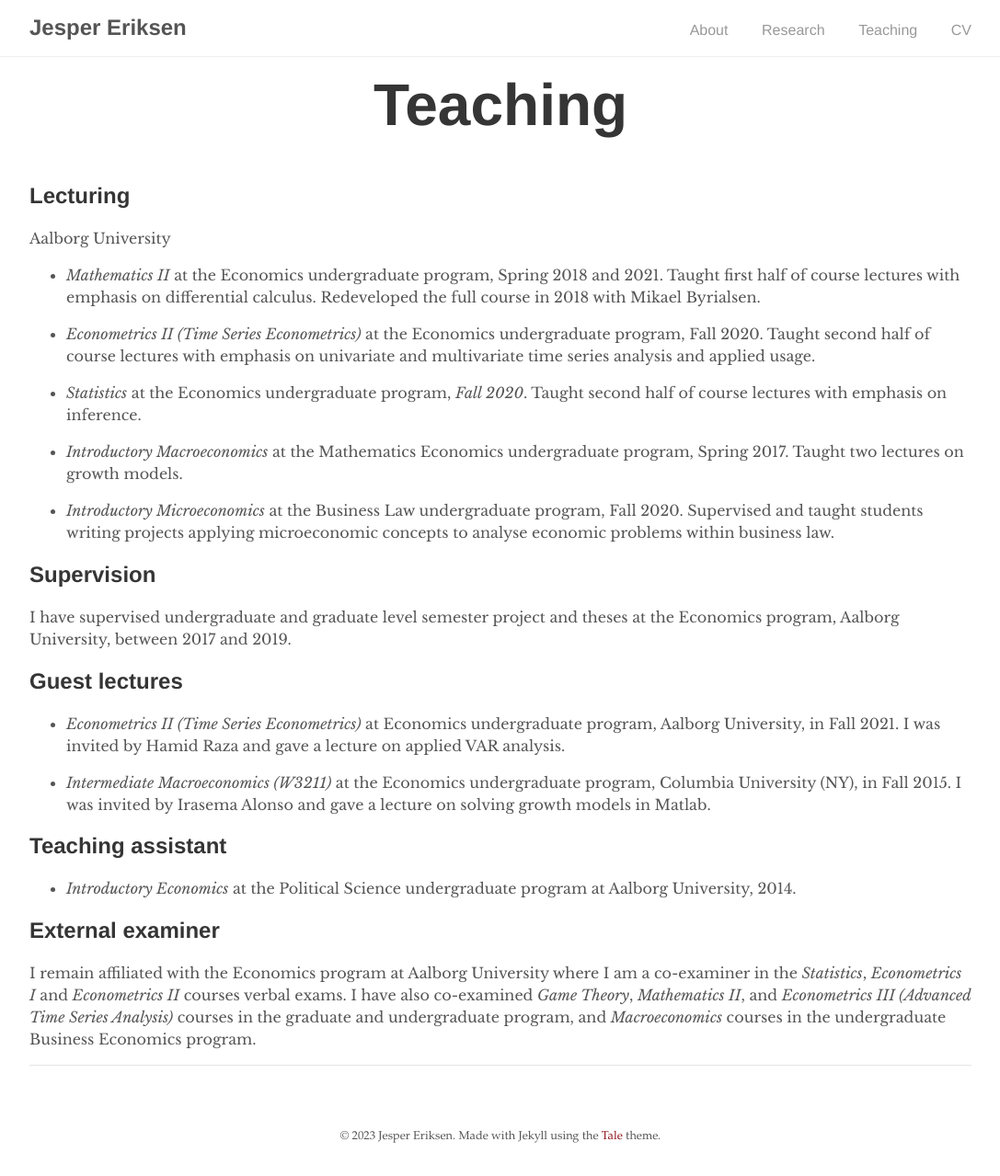
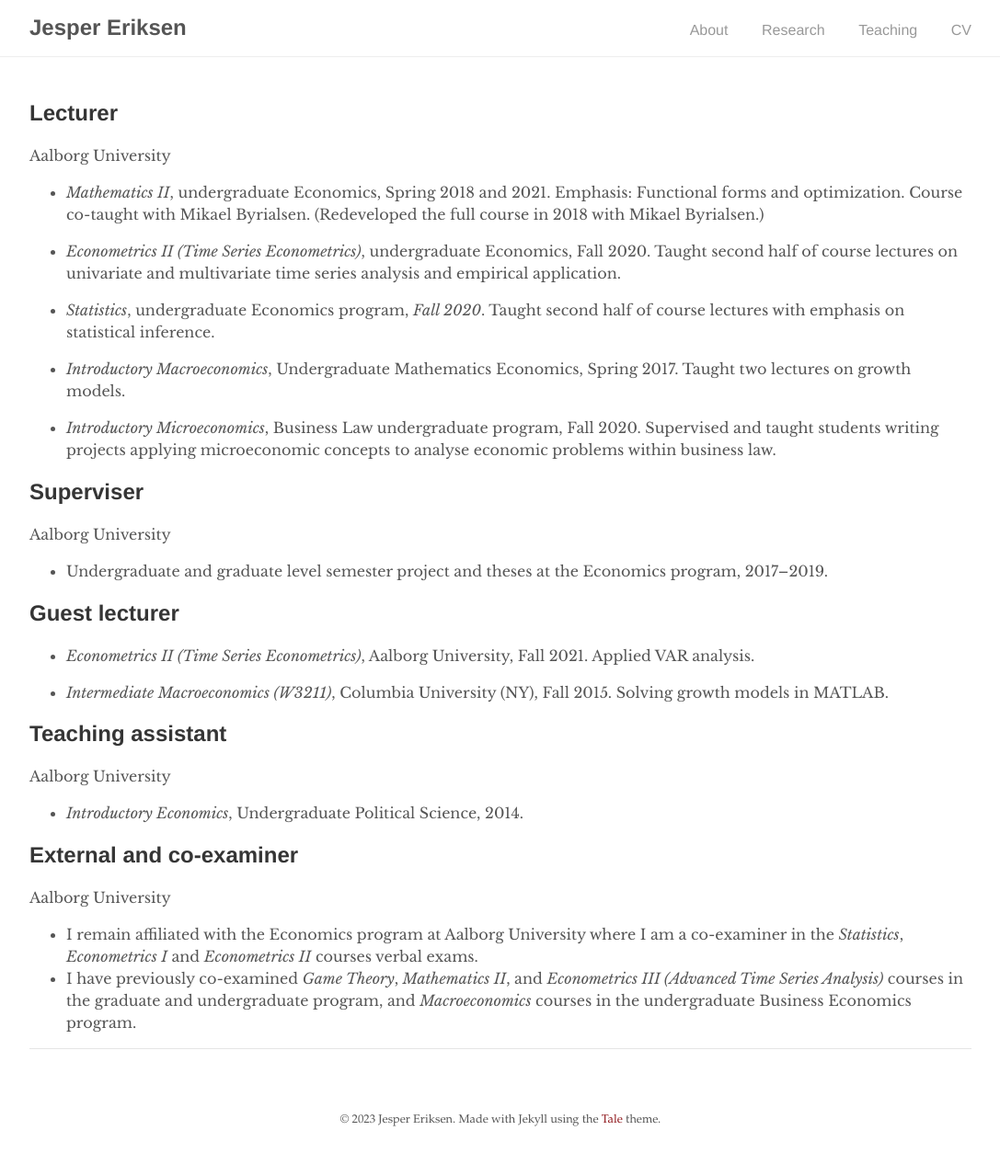
Before and after one commit to EriksenJ/EriksenJ.github.io, a Jekyll site: the page built from _pages/teaching.md, in a window 1280 px wide. Shown: the whole page at 92% size, without its empty margins (96-1183 px from the left). Built offline with Jekyll 4.4.1, drawn with Linux system fonts in a browser that asks for light colours.

Commit message:
update headlines and teaching

```diff
--- a/_pages/teaching.md
+++ b/_pages/teaching.md
@@ -1,44 +1,49 @@
 ---
 layout: plain
-title: "Teaching"
 author: "Jesper Eriksen"
 permalink: /teaching/
 ---
 
 
-
-## Lecturing
+## Lecturer
 
 Aalborg University
 
-- *Mathematics II* at the  Economics undergraduate program, Spring 2018 and 2021. Taught first half of course lectures with emphasis on differential calculus. Redeveloped the full course in 2018 with Mikael Byrialsen.
+- *Mathematics II*, undergraduate Economics, Spring 2018 and 2021. Emphasis: Functional forms and optimization. Course co-taught with Mikael Byrialsen. (Redeveloped the full course in 2018 with Mikael Byrialsen.)
 
-- *Econometrics II (Time Series Econometrics)* at the Economics undergraduate program, Fall 2020. Taught second half of course lectures with emphasis on univariate and multivariate time series analysis and applied usage.
+- *Econometrics II (Time Series Econometrics)*,  undergraduate Economics, Fall 2020. Taught second half of course lectures on univariate and multivariate time series analysis and empirical application.
 
-- *Statistics* at the Economics undergraduate program, *Fall 2020*. Taught second half of course lectures with emphasis on inference.
+- *Statistics*,  undergraduate Economics program, *Fall 2020*. Taught second half of course lectures with emphasis on statistical inference.
 
-- *Introductory Macroeconomics* at the Mathematics Economics undergraduate program, Spring 2017. Taught two lectures on growth models.
+- *Introductory Macroeconomics*,  Undergraduate Mathematics Economics, Spring 2017. Taught two lectures on growth models.
 
-- *Introductory Microeconomics* at the Business Law undergraduate program, Fall 2020. Supervised and taught students writing projects applying microeconomic concepts to analyse economic problems within business law.
+- *Introductory Microeconomics*, Business Law undergraduate program, Fall 2020. Supervised and taught students writing projects applying microeconomic concepts to analyse economic problems within business law.
 
 
-## Supervision
+## Superviser
 
-I have supervised undergraduate and graduate level semester project and theses at the Economics program, Aalborg University,  between 2017 and  2019.
+Aalborg University
+
+- Undergraduate and graduate level semester project and theses at the Economics program,  2017--2019.
 
 
-## Guest lectures
+## Guest lecturer
 
-- *Econometrics II (Time Series Econometrics)* at Economics undergraduate program, Aalborg University, in Fall 2021. I was invited by Hamid Raza and gave a lecture on applied VAR analysis.
+- *Econometrics II (Time Series Econometrics)*, Aalborg University, Fall 2021. Applied VAR analysis.
 
-- *Intermediate Macroeconomics (W3211)* at the Economics undergraduate program, Columbia University (NY), in Fall 2015. I was invited by Irasema Alonso and gave a lecture on solving growth models in Matlab.
+- *Intermediate Macroeconomics (W3211)*,  Columbia University (NY), Fall 2015. Solving growth models in MATLAB.
 
 
 ## Teaching assistant
 
-- *Introductory Economics* at the Political Science undergraduate program at Aalborg University, 2014.
+Aalborg University
+
+- *Introductory Economics*, Undergraduate Political Science, 2014.
 
 
-## External examiner
+## External and co-examiner
 
-I remain affiliated with the Economics program at Aalborg University where I am a co-examiner in the *Statistics*, *Econometrics I* and *Econometrics II* courses verbal exams. I have also co-examined *Game Theory*, *Mathematics II*, and *Econometrics III (Advanced Time Series Analysis)*  courses in the graduate and undergraduate program, and *Macroeconomics* courses in the undergraduate Business Economics program.
+Aalborg University
+
+- I remain affiliated with the Economics program at Aalborg University where I am a co-examiner in the *Statistics*, *Econometrics I* and *Econometrics II* courses verbal exams.
+- I have previously co-examined *Game Theory*, *Mathematics II*, and *Econometrics III (Advanced Time Series Analysis)*  courses in the graduate and undergraduate program, and *Macroeconomics* courses in the undergraduate Business Economics program.
```
Also changed, not shown: _pages/publications.md (+0 -1 lines).
